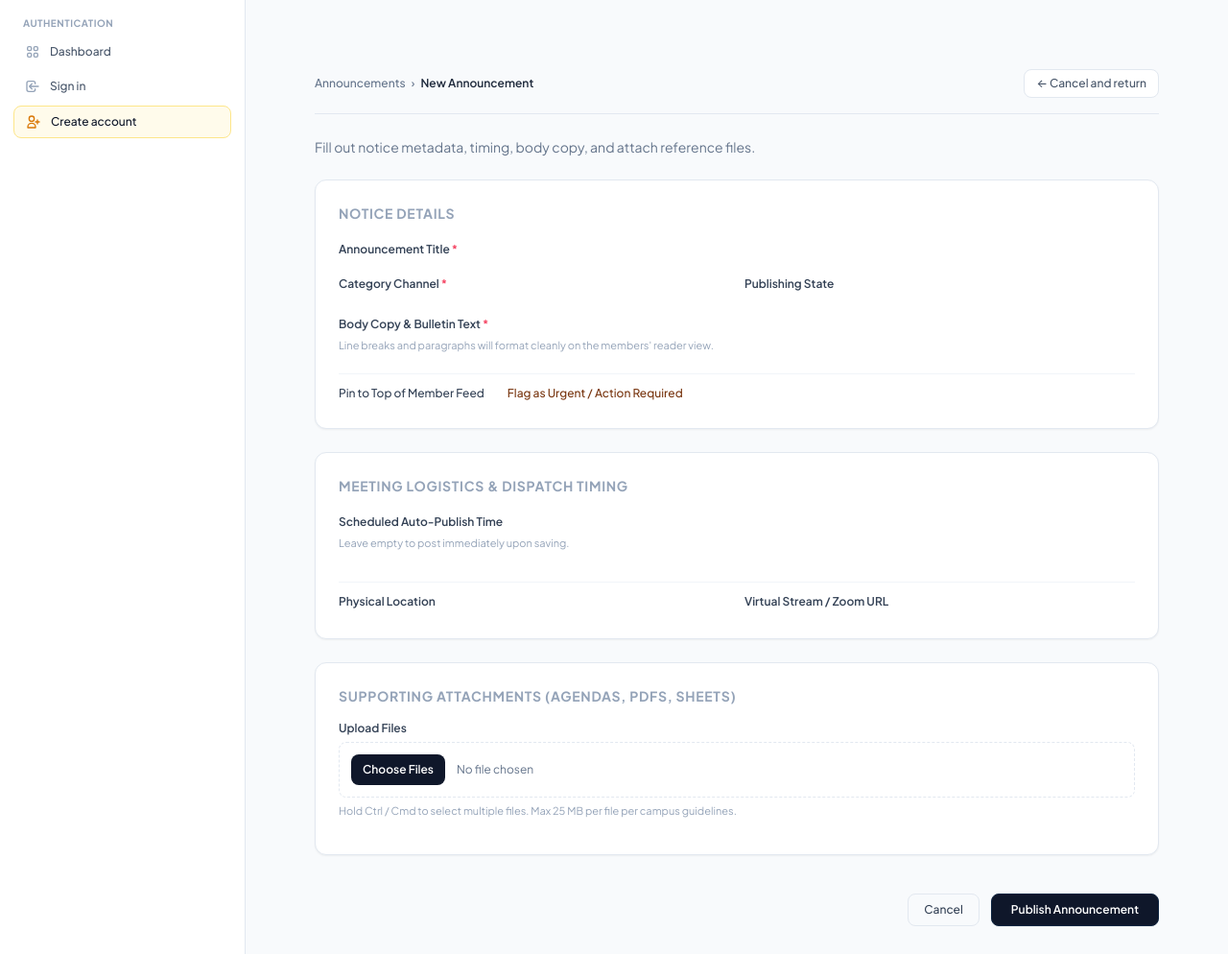
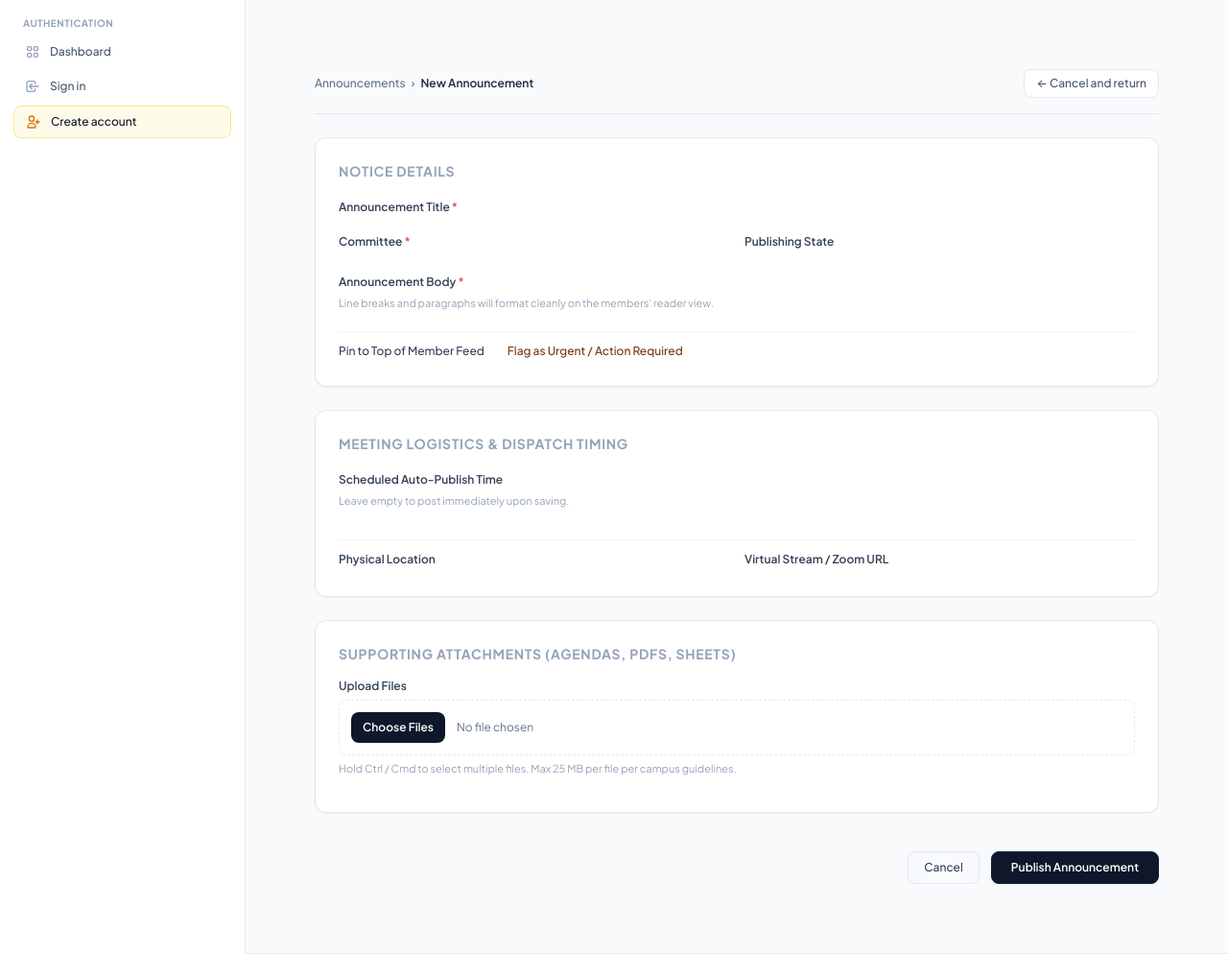
Before and after one commit to aayowole1/Software-Eng, a Django app: template announcements/templates/announcements/announcement_form.html in a window 1280 px wide. Shown: the part 64-1058 px from the top of the page at 96% size. Run offline with Django 5.2, Linux system fonts and the light colour scheme; the template is opened without the code that fills it, so the values that code supplies are empty; some libraries are stand-ins or nearby versions.

Commit message:
Update Labels

```diff
--- a/announcements/templates/announcements/announcement_form.html
+++ b/announcements/templates/announcements/announcement_form.html
@@ -22,7 +22,6 @@
     <!-- Page Title -->
     <div class="mb-6">
       <h1 class="text-2xl font-bold text-slate-900">{{ action_title }}</h1>
-      <p class="text-sm text-slate-500 mt-0.5">Fill out notice metadata, timing, body copy, and attach reference files.</p>
     </div>
 
     <!-- Form Container -->
@@ -56,7 +55,7 @@
         <div class="grid grid-cols-1 md:grid-cols-2 gap-4">
           <div>
             <label for="{{ form.category.id_for_label }}" class="block text-xs font-semibold text-slate-700 mb-1.5">
-              Category Channel <span class="text-rose-500">*</span>
+              Committee <span class="text-rose-500">*</span>
             </label>
             {{ form.category }}
             {% if form.category.errors %}
@@ -77,7 +76,7 @@
         <!-- Content Area -->
         <div>
           <label for="{{ form.content.id_for_label }}" class="block text-xs font-semibold text-slate-700 mb-1.5">
-            Body Copy & Bulletin Text <span class="text-rose-500">*</span>
+            Announcement Body <span class="text-rose-500">*</span>
           </label>
           {{ form.content }}
           {% if form.content.errors %}
```
